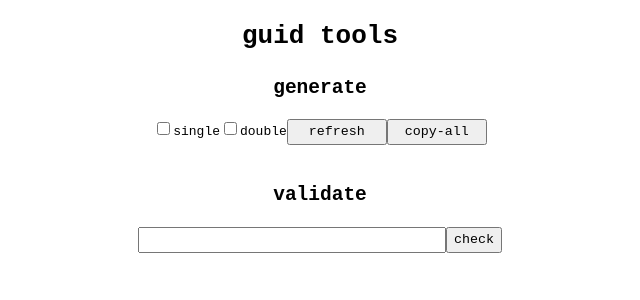
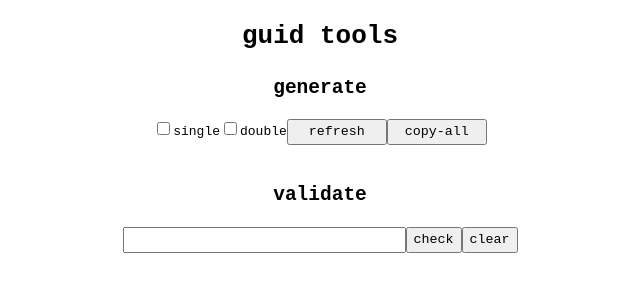
Before and after one commit to schnee72/guidtools, a Preact app: page / in a window 1280 px wide. Shown: the top 300 px of the page, without its empty margins (320-960 px from the left). Built offline with nearby package versions, Linux system fonts and the light colour scheme.

Commit message:
improve validator

```diff
--- a/src/Validate.js
+++ b/src/Validate.js
@@ -1,21 +1,46 @@
 import { h, Component } from 'preact';
 
+/* eslint-disable no-console */
+
 const NOT = 'not a guid';
-// const IS = 'is a guid';
+const IS = 'is a guid';
 
 export default class Validate extends Component {
   constructor() {
     super();
-    this.state = {labelClass: NOT};
+    this.state = {labelText: '', labelClass: 'hidden', value: ''};
+  }
+
+  validateGuid = () => {
+    if (this.state.value.length > 0) {
+      this.setState({labelClass: ''});
+      var pattern = /^[0-9a-f]{8}-[0-9a-f]{4}-[1-5][0-9a-f]{3}-[89ab][0-9a-f]{3}-[0-9a-f]{12}$/i;
+      if (pattern.test(this.state.value))
+        this.setState({labelText: IS});
+      else
+        this.setState({labelText: NOT});
+    }
+  }
+
+  handleChange = (e) => {
+    this.setState({labelClass: 'hidden'});
+    this.setState({value: e.target.value});
+  }
+
+  clear = () => {
+    this.setState({labelClass: 'hidden'});
+    this.setState({value: ''});
+    document.getElementById("input").value = '';
   }
 
   render(){
     return (
       <div>
         <h2>validate</h2>
-        <input class="three-hundred"/>
-        <button>check</button>
-        <div><label class="hidden">{this.state.labelClass}</label></div>
+        <input id={"input"} class="two-seventy-five" onChange={this.handleChange}/>
+        <button onclick={this.validateGuid}>check</button>
+        <button onclick={this.clear}>clear</button>
+        <div><label class={this.state.labelClass}>{this.state.labelText}</label></div>
       </div>
     );
   }
--- a/src/index.css
+++ b/src/index.css
@@ -23,6 +23,6 @@ body {
   display: none;
 }
 
-.three-hundred {
-  width: 300px;
+.two-seventy-five {
+  width: 275px;
 }
```
